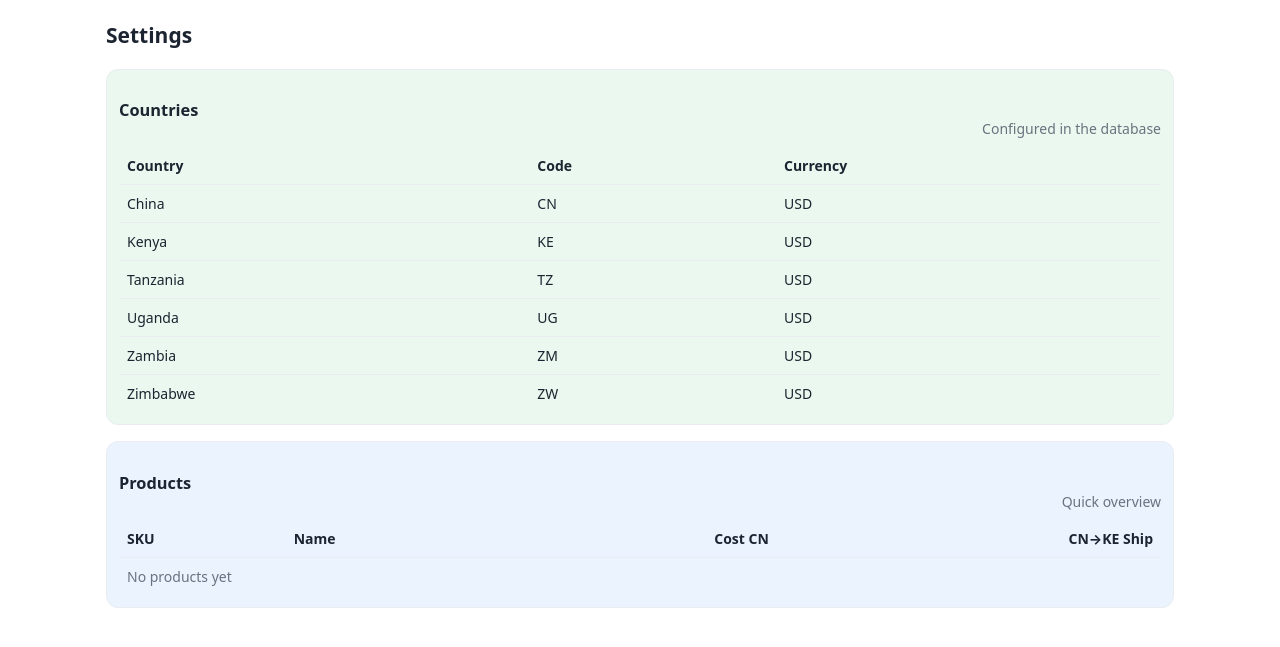
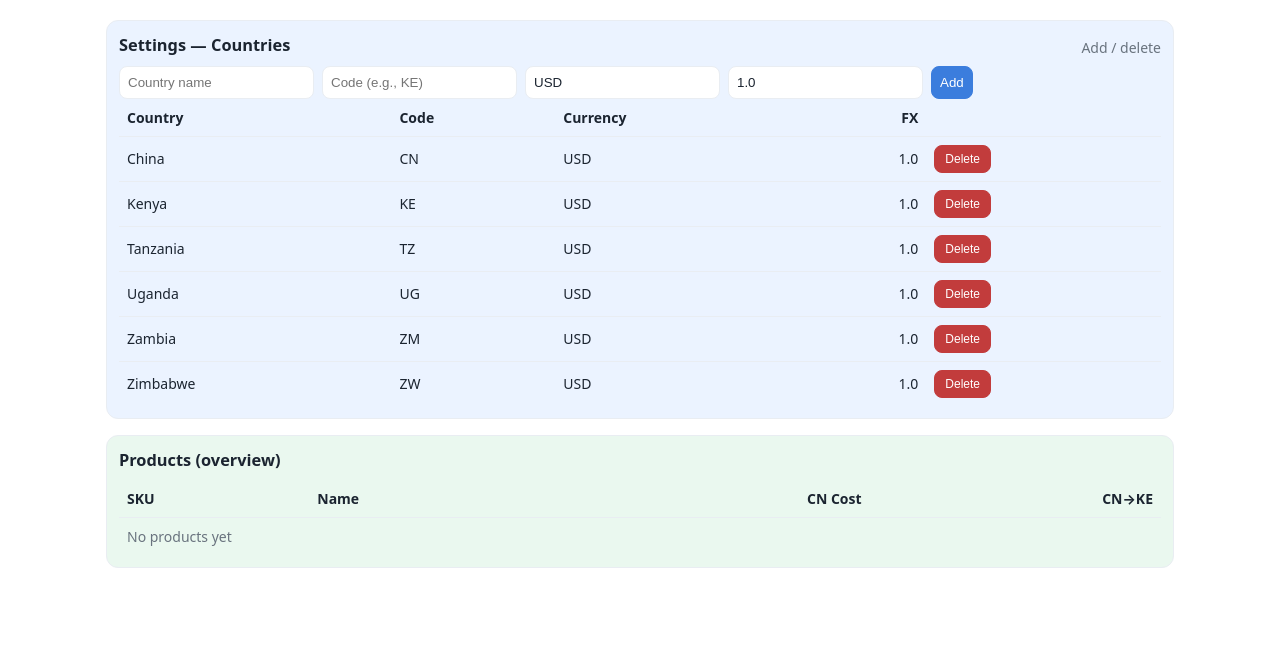
Before and after one commit to EAS-COD-System/eas, a Flask app: page /settings in a window 1280 px wide. Shown: the part 96-743 px from the top of the page. Run offline with Flask 3, Linux system fonts and the light colour scheme.

Commit message:
Update settings.html

```diff
--- a/templates/settings.html
+++ b/templates/settings.html
@@ -1,32 +1,42 @@
 {% extends "base.html" %}
 {% block content %}
-<h2>Settings</h2>
+<div class="section s-blue">
+  <div class="section-h"><h3 style="margin:0">Settings — Countries</h3><span class="muted">Add / delete</span></div>
+  <form method="post" action="{{ url_for('add_country') }}">
+    <div class="form-row">
+      <input name="country" placeholder="Country name" required>
+      <input name="code" placeholder="Code (e.g., KE)" maxlength="3" required>
+      <input name="currency" placeholder="Currency" value="USD">
+      <input type="number" step="0.0001" name="fx_to_usd" placeholder="FX to USD" value="1.0">
+      <button class="btn">Add</button>
+    </div>
+  </form>
 
-<div class="section s-green">
-  <div class="section-h"><h3>Countries</h3><span class="muted">Configured in the database</span></div>
   <div class="table-wrap">
     <table class="table">
-      <tr><th>Country</th><th>Code</th><th>Currency</th></tr>
+      <tr><th>Country</th><th>Code</th><th>Currency</th><th class="num">FX</th><th></th></tr>
       {% for c in countries %}
-      <tr><td>{{ c.country }}</td><td>{{ c.code }}</td><td>{{ c.currency }}</td></tr>
+      <tr>
+        <td>{{ c.country }}</td><td>{{ c.code }}</td><td>{{ c.currency }}</td><td class="num">{{ c.fx_to_usd }}</td>
+        <td>
+          <form method="post" action="{{ url_for('delete_country') }}" onsubmit="return confirm('Delete {{ c.country }}?');">
+            <input type="hidden" name="id" value="{{ c.id }}"><button class="btn danger small">Delete</button>
+          </form>
+        </td>
+      </tr>
       {% endfor %}
-      {% if not countries %}<tr><td colspan="3" class="muted">None</td></tr>{% endif %}
+      {% if not countries %}<tr><td colspan="5" class="muted">None</td></tr>{% endif %}
     </table>
   </div>
 </div>
 
-<div class="section s-blue">
-  <div class="section-h"><h3>Products</h3><span class="muted">Quick overview</span></div>
+<div class="section s-green">
+  <div class="section-h"><h3 style="margin:0">Products (overview)</h3></div>
   <div class="table-wrap">
     <table class="table">
-      <tr><th>SKU</th><th>Name</th><th class="num">Cost CN</th><th class="num">CN→KE Ship</th></tr>
+      <tr><th>SKU</th><th>Name</th><th class="num">CN Cost</th><th class="num">CN→KE</th></tr>
       {% for p in products %}
-      <tr>
-        <td>{{ p.product_sku }}</td>
-        <td>{{ p.product_name }}</td>
-        <td class="num">${{ '%.2f'|format(p.cost_cn_usd or 0) }}</td>
-        <td class="num">${{ '%.2f'|format(p.default_cnke_ship_usd or 0) }}</td>
-      </tr>
+      <tr><td>{{ p.product_sku }}</td><td>{{ p.product_name }}</td><td class="num">${{ '%.2f'|format(p.cost_cn_usd or 0) }}</td><td class="num">${{ '%.2f'|format(p.default_cnke_ship_usd or 0) }}</td></tr>
       {% endfor %}
       {% if not products %}<tr><td colspan="4" class="muted">No products yet</td></tr>{% endif %}
     </table>
```
